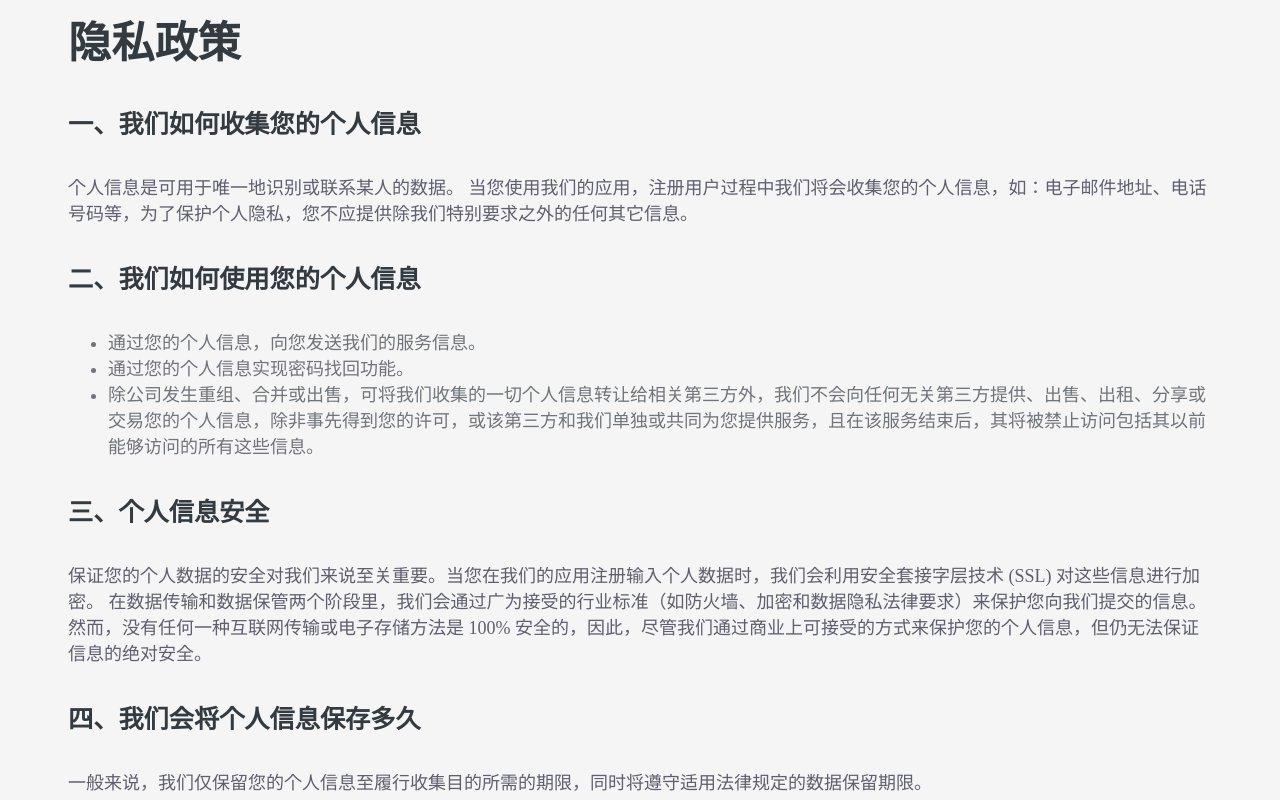
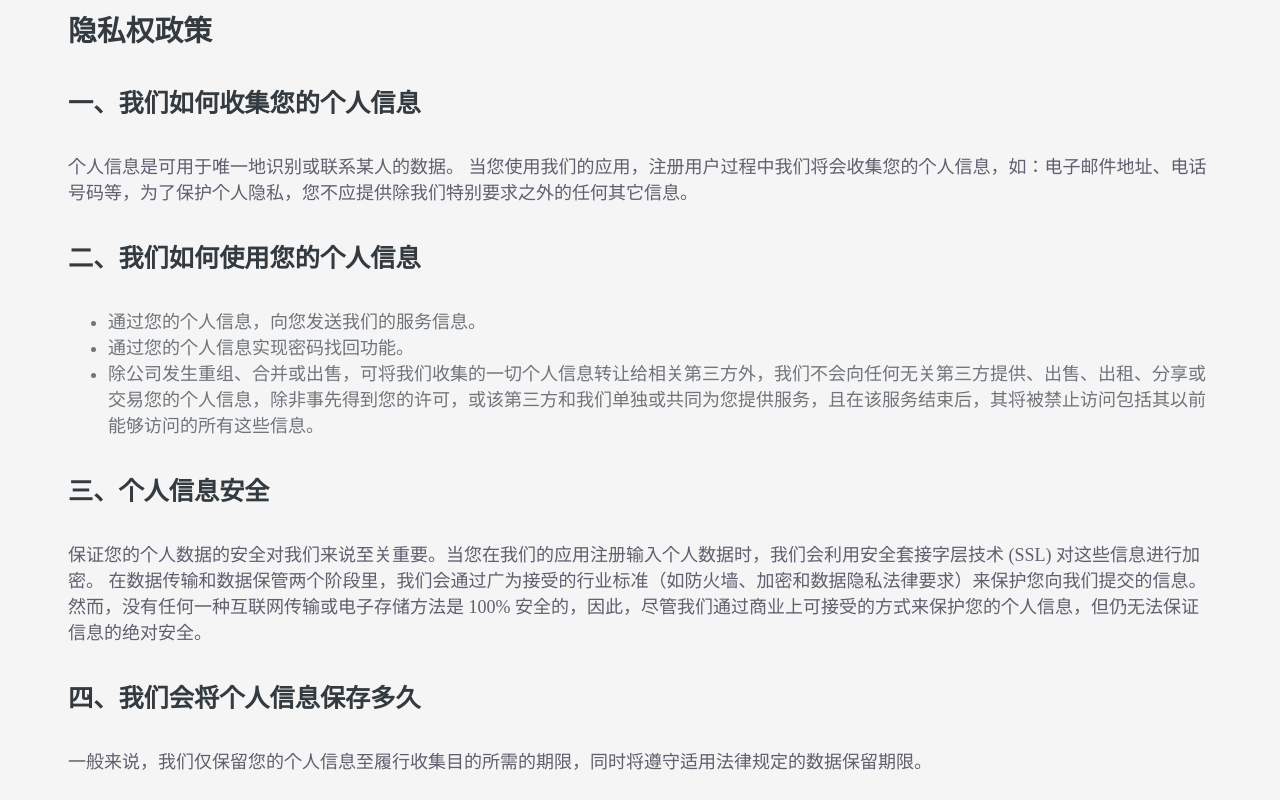
Before and after one commit to NicholasCanton/OneJotter, a plain HTML site: page privacy-chinese.html in a window 1280 px wide. Shown: the top 800 px of the page. Drawn offline with Linux system fonts and the light colour scheme.

Commit message:
Add files via upload

```diff
--- a/privacy-chinese.html
+++ b/privacy-chinese.html
@@ -4,10 +4,10 @@
 <link href="style.css" type="text/css" rel="stylesheet">
 </head>
 <body>
-<title>隐私政策</title>
+<title>隐私权政策</title>
 
 <div class="container">
-<h1>隐私政策</h1>
+<h3>隐私权政策</h3>
 
 <h4>一、我们如何收集您的个人信息</h4>
 
```
